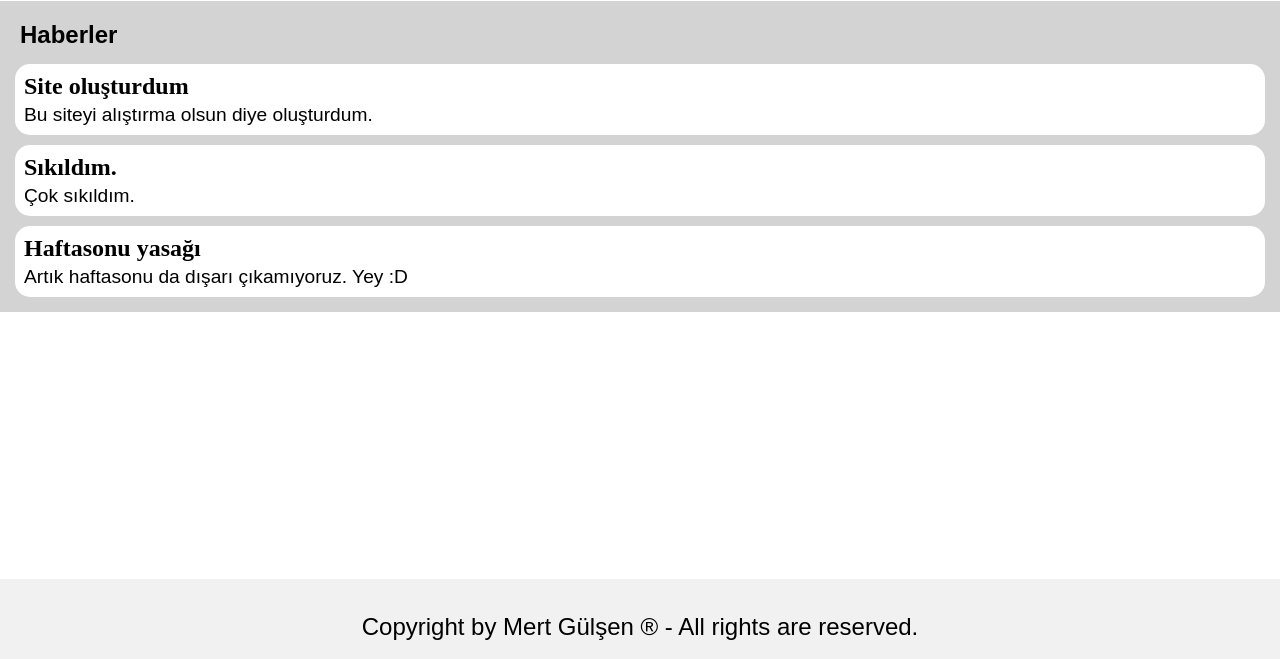
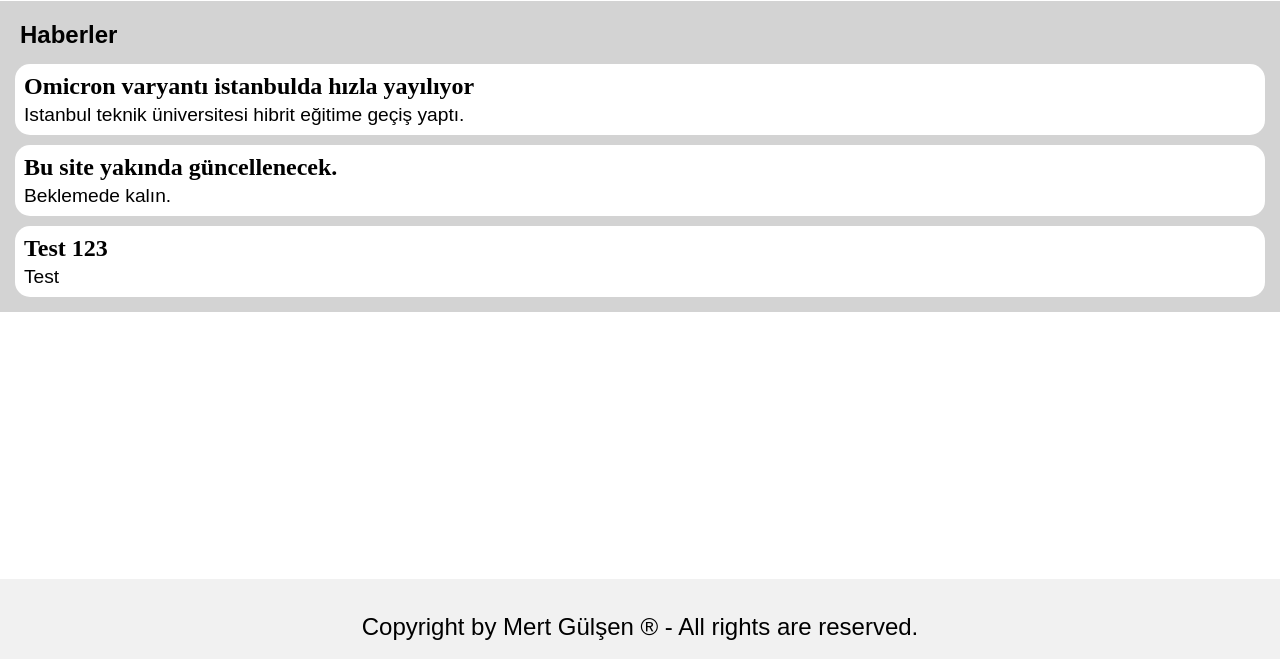
Before and after one commit to qwertymert/html-website-test, a plain HTML site: page news.html in a window 1280 px wide. Shown: the part 141-800 px from the top of the page. Drawn offline with Linux system fonts and the light colour scheme.

Commit message:
changed news

```diff
--- a/news.html
+++ b/news.html
@@ -19,16 +19,16 @@
 <article class="news-title">
   <h1>Haberler</h1>
   <article class="news">
-    <h2>Site oluşturdum</h2>
-    <p>Bu siteyi alıştırma olsun diye oluşturdum.</p>
+    <h2>Omicron varyantı istanbulda hızla yayılıyor</h2>
+    <p>Istanbul teknik üniversitesi hibrit eğitime geçiş yaptı.</p>
   </article>
   <article class="news">
-    <h2>Sıkıldım.</h2>
-    <p>Çok sıkıldım.</p>
+    <h2>Bu site yakında güncellenecek.</h2>
+    <p>Beklemede kalın.</p>
   </article>
   <article class="news">
-    <h2>Haftasonu yasağı</h2>
-    <p>Artık haftasonu da dışarı çıkamıyoruz. Yey :D</p>
+    <h2>Test 123</h2>
+    <p>Test</p>
   </article>
 </article>
 
```
